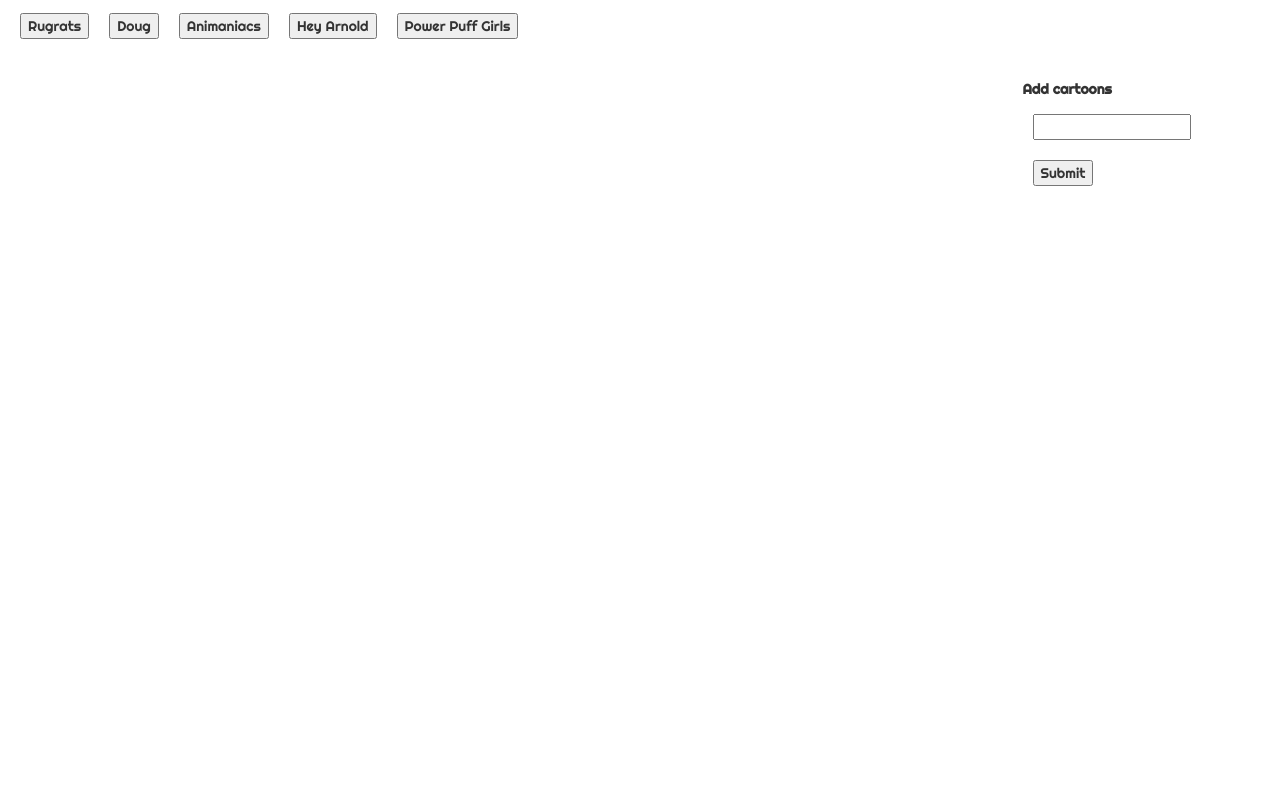
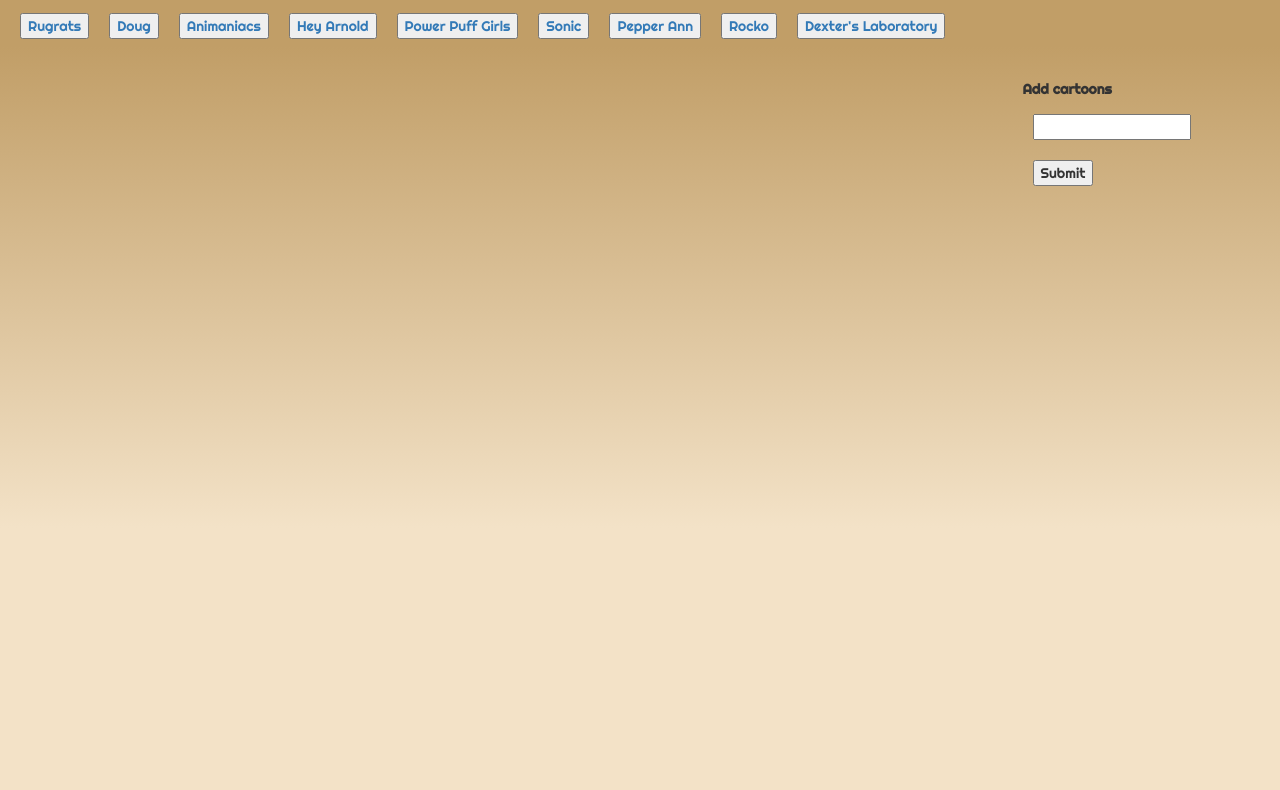
Before and after one commit to KaLaUnlimited/The-Giphy-that-keeps-on-giving, a plain HTML site: page index.html in a window 1280 px wide. Shown: the part 77-867 px from the top of the page. Before the commit the page ends 800 px from the top, so only its background shows below. Drawn offline with nearby package versions, Linux system fonts and the light colour scheme.

Commit message:
style sheet updated and target buttons created

```diff
--- a/assets/css/style.css
+++ b/assets/css/style.css
@@ -1,16 +1,29 @@
-header{
+header {
     text-align: center;
 }
-body{
 
-	font-family: 'Righteous', cursive;*/
+body {
+    /* Permalink - use to edit and share this gradient: http://colorzilla.com/gradient-editor/#c19e67+11,f3e2c7+54 */
+    background: rgb(193, 158, 103);
+    /* Old browsers */
+    background: -moz-linear-gradient(top, rgba(193, 158, 103, 1) 11%, rgba(243, 226, 199, 1) 54%);
+    /* FF3.6-15 */
+    background: -webkit-linear-gradient(top, rgba(193, 158, 103, 1) 11%, rgba(243, 226, 199, 1) 54%);
+    /* Chrome10-25,Safari5.1-6 */
+    background: linear-gradient(to bottom, rgba(193, 158, 103, 1) 11%, rgba(243, 226, 199, 1) 54%);
+    /* W3C, IE10+, FF16+, Chrome26+, Opera12+, Safari7+ */
+    filter: progid:DXImageTransform.Microsoft.gradient( startColorstr='#c19e67', endColorstr='#f3e2c7', GradientType=0);
+    /* IE6-9 */
+    background-repeat: no-repeat;
 
-     /*background-color: black;*/
+    font-family: 'Righteous', cursive;
+    height: 1100px;
 }
-.container{
-	width:100%;
-	padding:0;
-	margin:0;
+
+.container {
+    width: 100%;
+    padding: 0;
+    margin: 0;
 }
 
 button,
@@ -22,13 +35,17 @@
 
 
 
-#giphy-view{
+#giphy-view {
 
     display: flex;
-	flex-wrap:wrap;
+    flex-wrap: wrap;
 }
 
-.pause{
+.pause {
     border-width: 20px;
     border-color: blue;
 }
+:target {
+    border: 2px solid #D4D4D4;
+    background-color: #777777;
+}
--- a/assets/javascript/app.js
+++ b/assets/javascript/app.js
@@ -1,4 +1,4 @@
- var topics = ["Rugrats", "Doug", "Animaniacs", "Hey Arnold", "Power Puff Girls"];
+ var topics = ["Rugrats", "Doug", "Animaniacs", "Hey Arnold", "Power Puff Girls", "Sonic", "Pepper Ann", "Rocko", "Dexter's Laboratory"];
 
  function getGifs() {
 
@@ -68,14 +68,20 @@
  //this is loop is to go through topics array and display on DOM
 
  function displayButtons() {
-
+        // var idNum="idNum";
      for (var i = 0; i < topics.length; i++) {
          var giphyButton = $("<button>");
-
+       var  idNum=String("idNum"+i);
+       // var atag=$("<>");
+        //atag.attr("href","#"+idNum);
+         giphyButton.html("<a href='#"+idNum+"'>" + topics[i]+ "</a>");
+           // giphyButton.append(atag);
+       //  giphyButton.add($("a").attr("href","#"+ idNum));
+         giphyButton.attr("id", idNum);
          giphyButton.addClass("myGiphsButtons");
          giphyButton.attr("data-giphy", topics[i])
 
-         giphyButton.text(topics[i]);
+        // giphyButton.text(topics[i]);
          $("#giphyButtons-view").append(giphyButton);
      }
 
```
Lines whose indentation alone changed are shown as unchanged.
